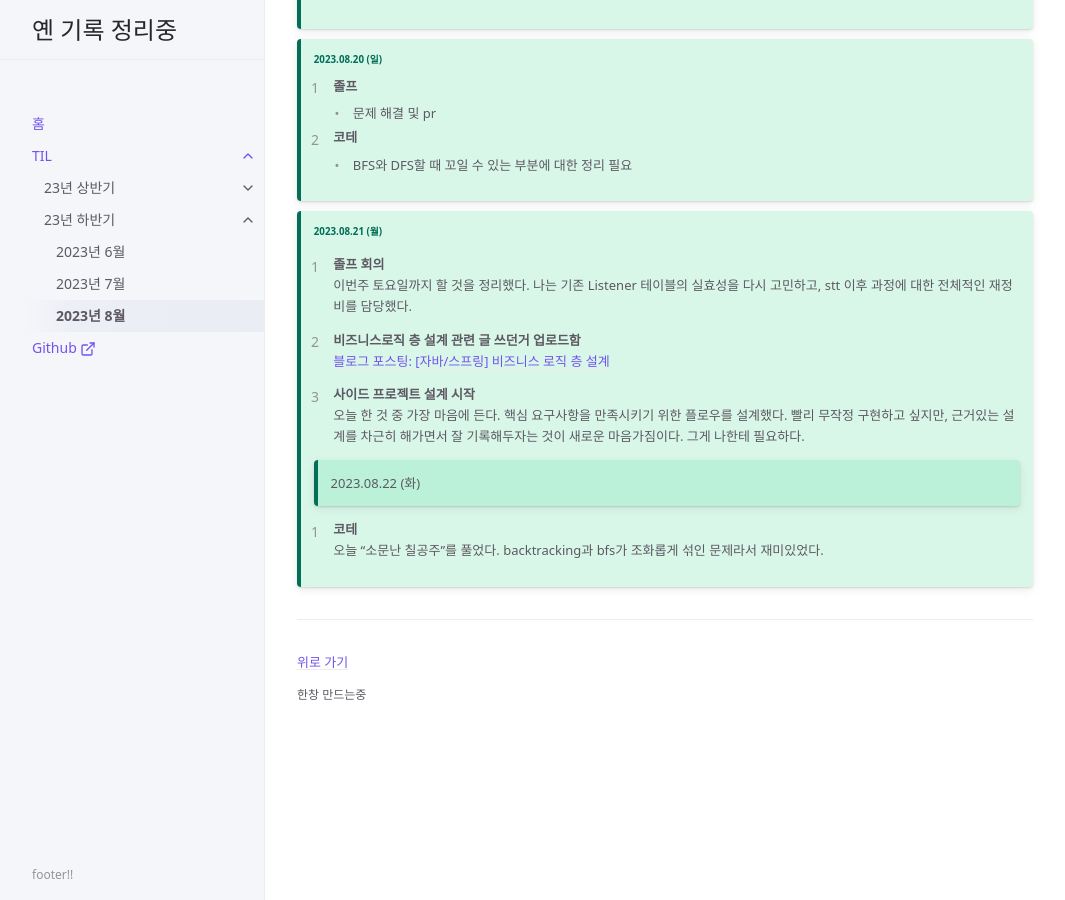
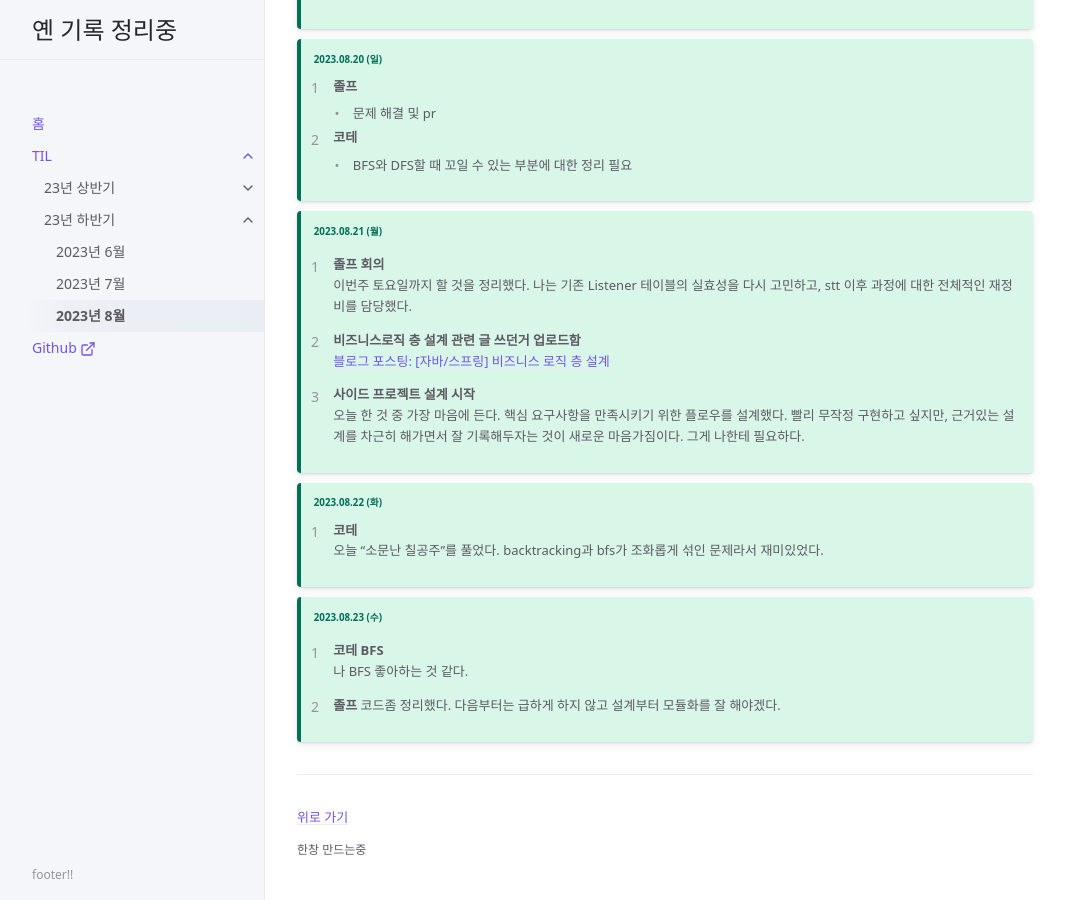
Before and after one commit to yyeennyy/yyeennyy.github.io, a Jekyll site: the page built from docs/TIL/23년 하반기/month08.md, in a window 1280 px wide and 900 px high, scrolled down 3635 px. Shown: the whole window, without its empty margins (107-1172 px from the left). Built offline with Jekyll 4.4.1, drawn with Linux system fonts in a browser that asks for light colours.

Commit message:
TIL 0823

```diff
--- a/docs/TIL/23년 하반기/month08.md
+++ b/docs/TIL/23년 하반기/month08.md
@@ -215,9 +215,17 @@ nav_order: 3
 >
 > 3. **사이드 프로젝트 설계 시작**<br>
 > 오늘 한 것 중 가장 마음에 든다. 핵심 요구사항을 만족시키기 위한 플로우를 설계했다. 빨리 무작정 구현하고 싶지만, 근거있는 설계를 차근히 해가면서 잘 기록해두자는 것이 새로운 마음가짐이다. 그게 나한테 필요하다.
->
-> {: .new-title }
+
+{: .new-title }
 > 2023.08.22 (화)
 > 1. **코테**<br>
 > 오늘 "소문난 칠공주"를 풀었다. backtracking과 bfs가 조화롭게 섞인 문제라서 재미있었다.
+
+
+{: .new-title }
+> 2023.08.23 (수)
+> 1. **코테 BFS**<br>
+> 나 BFS 좋아하는 것 같다.
 >
+> 2. **졸프**
+> 코드좀 정리했다. 다음부터는 급하게 하지 않고 설계부터 모듈화를 잘 해야겠다.
```
